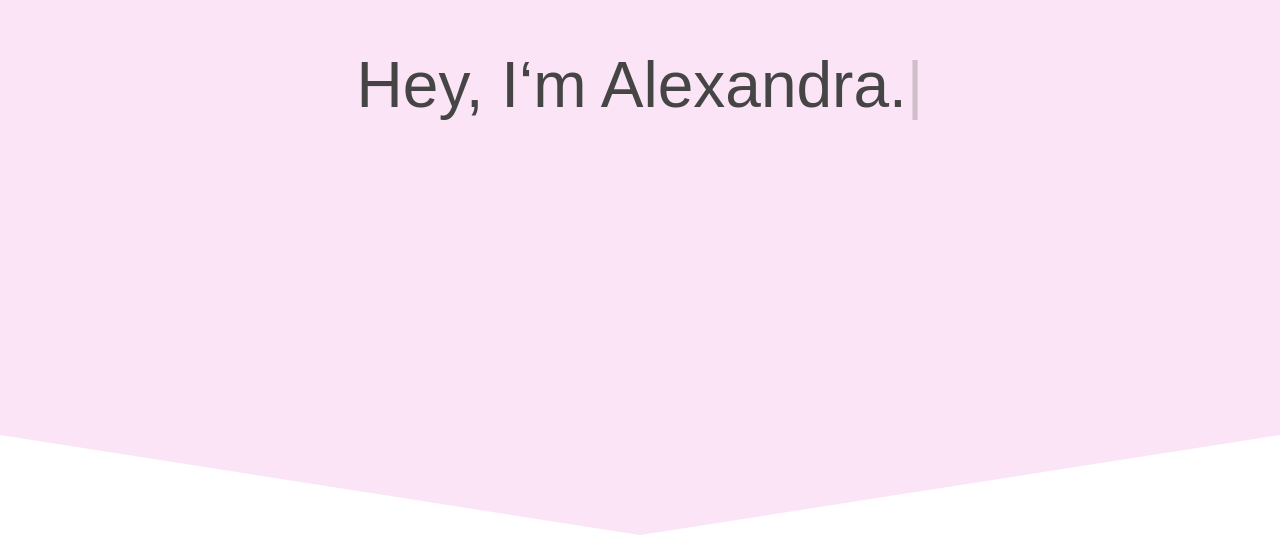
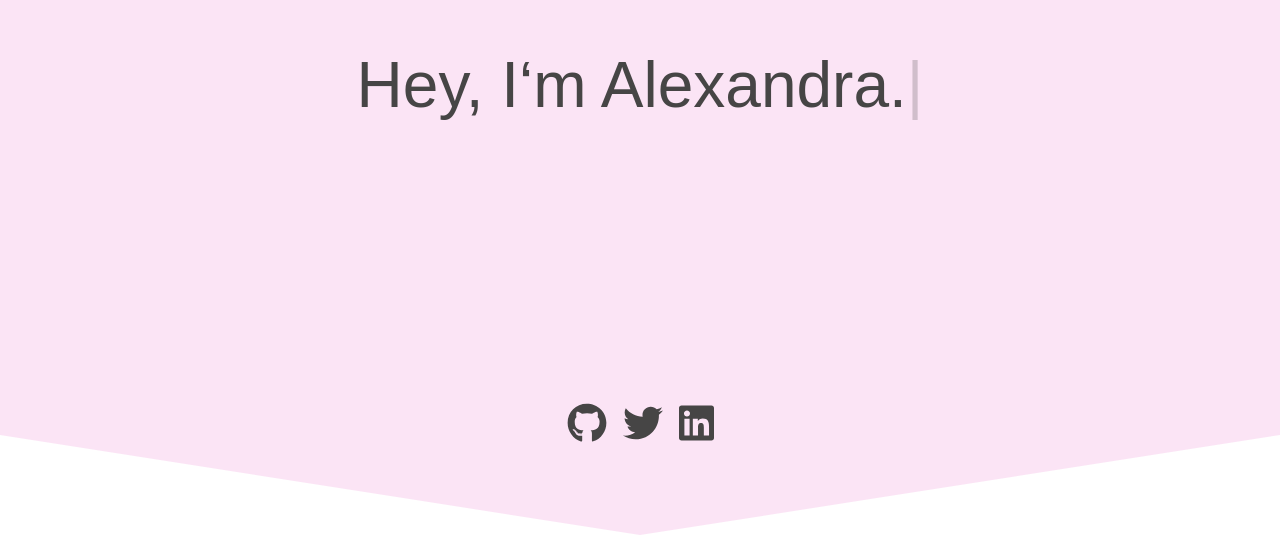
Before and after one commit to alexalala/portfolio, a React (Create React App) app: page / in a window 1280 px wide. Shown: the part 265-800 px from the top of the page. Built offline with nearby package versions, Linux system fonts and the light colour scheme; the HTML template or start-up script is replaced by a standard one.

Commit message:
fontawesome icons added

```diff
--- a/package.json
+++ b/package.json
@@ -3,6 +3,12 @@
   "version": "1.0.0",
   "private": true,
   "dependencies": {
+    "@fortawesome/fontawesome-svg-core": "^1.2.18",
+    "@fortawesome/free-brands-svg-icons": "^5.8.2",
+    "@fortawesome/free-solid-svg-icons": "^5.8.2",
+    "@fortawesome/react-fontawesome": "^0.1.4",
+    "i": "^0.3.6",
+    "npm": "^6.9.0",
     "react": "^16.4.0",
     "react-dom": "^16.4.0",
     "react-router-dom": "^4.2.2",
--- a/src/App.js
+++ b/src/App.js
@@ -1,8 +1,13 @@
 import React, { Component } from 'react';
 import { Route, BrowserRouter } from 'react-router-dom';
 import { injectGlobal } from 'styled-components';
+// import fontawesome icons
+import { library } from '@fortawesome/fontawesome-svg-core';
+import { fab } from '@fortawesome/free-brands-svg-icons';
 
 import Main from './layouts/Main.jsx';
+
+library.add(fab);
 
 class App extends Component {
   render() {
--- a/src/pages/Home.js
+++ b/src/pages/Home.js
@@ -1,6 +1,7 @@
 import React, { Component } from 'react';
 import styled from 'styled-components';
 import Typist from 'react-typist';
+import { FontAwesomeIcon } from '@fortawesome/react-fontawesome';
 
 import 'react-typist/dist/Typist.css';
 import { primary_colour, white } from '../assets/styles/variables.js';
@@ -12,20 +13,40 @@ const Triangle = styled.div`
   border-top: 100px solid ${primary_colour};
 `;
 
-const Typed = styled(Typist)`
-  align-items: center;
+const Container = styled.div`
   display: flex;
+  flex-direction: column;
+  justify-content: center;
   height: 90vh;
   font-size: 4rem;
+`;
+
+const IconContainer = styled.div`
+position: absolute;
+bottom: 10vh;
+width: 100%;
+left: 0;
+font-size: 2.5rem;
+
+svg {
+  margin: 0.5rem;
+}
 `;
 
 class Home extends Component {
   render() {
     return (
       <PageWrapper>
-        <Typed>
-          Hey, I&lsquo;m Alexandra.
-        </Typed>
+        <Container>
+          <Typist>
+            Hey, I&lsquo;m Alexandra.
+          </Typist>
+          <IconContainer>
+            <FontAwesomeIcon icon={['fab', 'github']} />
+            <FontAwesomeIcon icon={['fab', 'twitter']} />
+            <FontAwesomeIcon icon={['fab', 'linkedin']} />
+          </IconContainer>
+        </Container>
         <Triangle></Triangle>
       </PageWrapper>
     );
```
Also changed, not shown: 1 other file (tests, documents, lock files or other folders).
